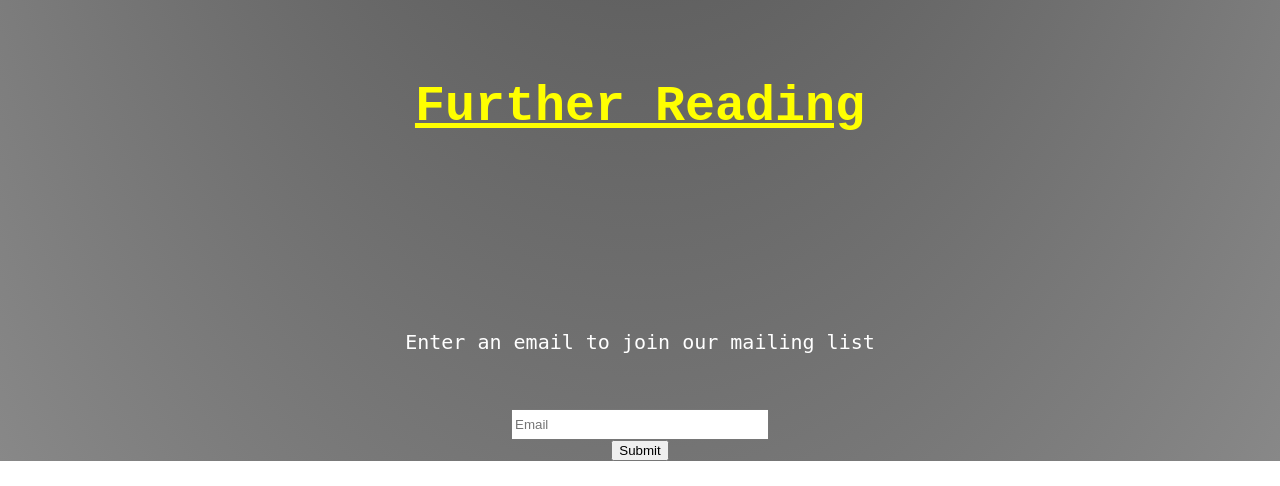
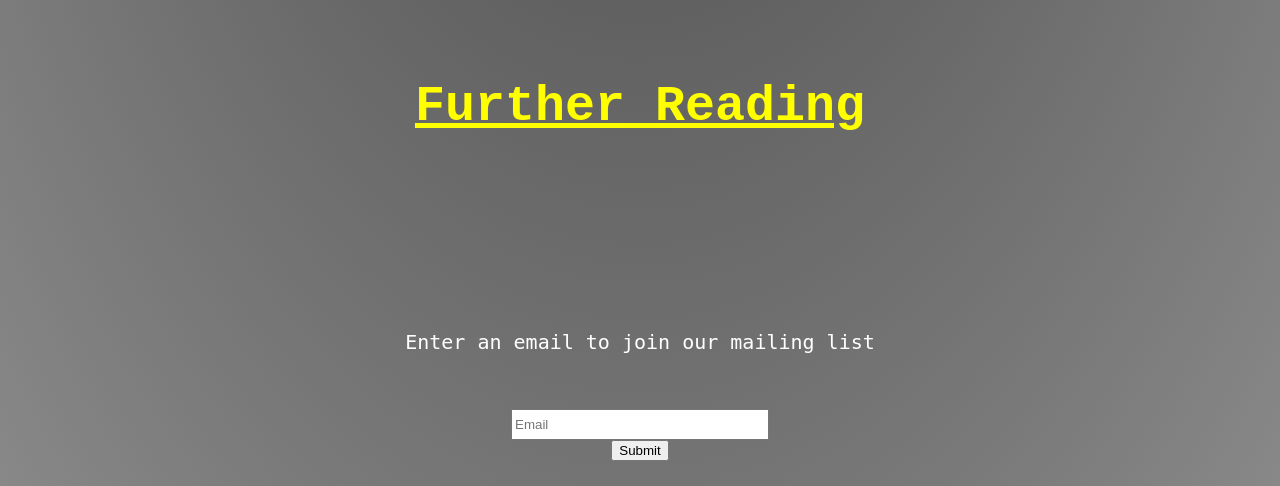
Before and after one commit to Meowsers25/jackKerouac, a plain HTML site: page index.html in a window 1280 px wide. Shown: the part 1852-2338 px from the top of the page. Before the commit the page ends 2313 px from the top, so only its background shows below. Drawn offline with nearby package versions, Linux system fonts and the light colour scheme.

Commit message:
Modified css

```diff
--- a/style.css
+++ b/style.css
@@ -89,3 +89,7 @@ h5 {
 .emaillist {
 	text-align: center;
 }
+
+footer {
+	padding-bottom: 25px;
+}
```
